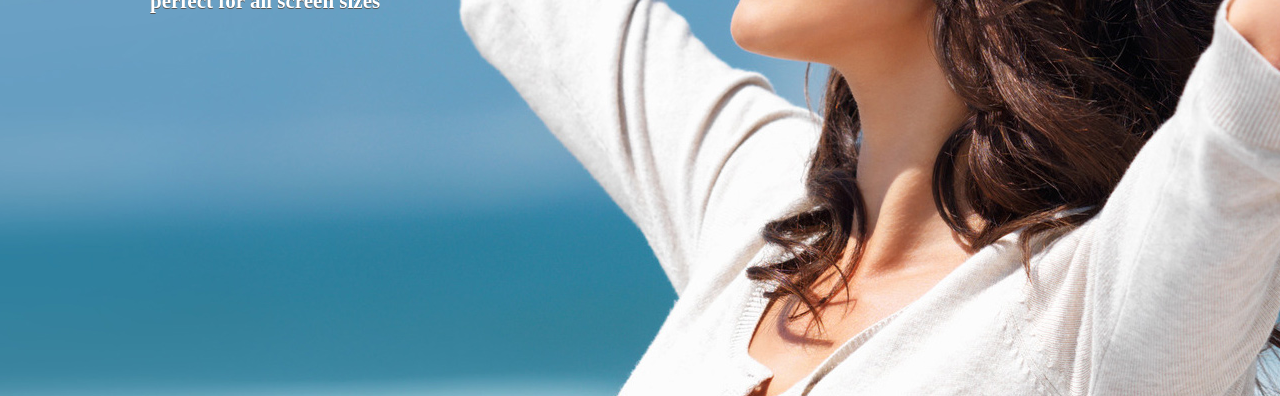
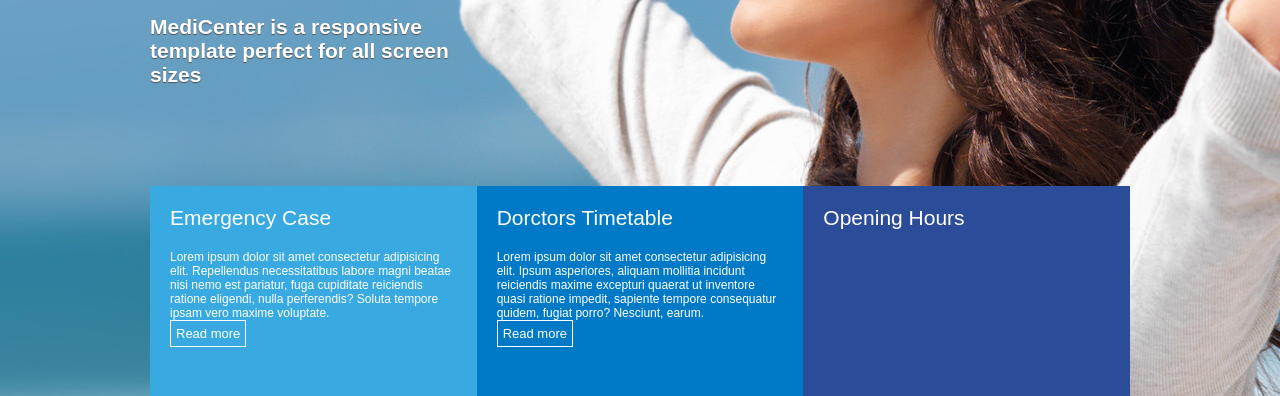
Before and after one commit to Soldier187/Praticando, a plain HTML site: page index.html in a window 1280 px wide. Shown: the part 404-800 px from the top of the page. Drawn offline with Linux system fonts and the light colour scheme.

Commit message:
commit 1

```diff
--- a/assets/CSS/template.css
+++ b/assets/CSS/template.css
@@ -1,3 +1,6 @@
+* {
+    font-family: Arial;
+}
 body {
     margin: 0;
     padding: 0;
@@ -41,10 +44,7 @@ nav a {
     text-decoration: none;
     text-transform: uppercase;
     color: #727272;
-    font-family: Arial,
 }
-
-  /*COM PROBLEMA SA PORRA*/
 
 nav .active a,
  nav a:hover {
@@ -80,13 +80,50 @@ nav .active a,
 .banner_headline h2 {
     color: #ffffff;
     font-size: 21px;
-    text-shadow: 0px 1px 0px #555555;
+    text-shadow: 0px 1px 1px #555555;
     margin: 0;
     padding: 0;
     max-width: 350px;
     margin-top: 30px;
 }
 .banner_options {
+ display: flex;
+ height: 210px;
+  }
+
+ .banner1,
+ .banner2,
+ .banner3 {
  flex: 1;
- height: 210px;
-}
+ padding: 20px;
+ }
+ .banner1{
+    background-color: #39aae1;
+ }
+ .banner2{
+    background-color: #0079c7 ;
+ }
+ .banner3{
+    background-color: #2b4c99;
+ }
+
+ .banner_title {
+    font-size: 21px;
+    color: #ffff;
+ }
+
+ .banner_desc {
+    font-size: 12px;
+    margin-top: 20px;
+    margin-top: 20px;
+    color: #ffff;
+ }
+
+ .banner_options a {
+    display: inline-block;
+    border: 1px solid #ffff;
+    padding: 5px;
+    color: #ffff;
+    font-size: 13px;
+    text-decoration: none;
+ }
--- a/index.html
+++ b/index.html
@@ -30,21 +30,37 @@
                     </ul>
                 </nav>
             </div>
+
         </div>
 
     </header>
     <section id="banner">
          <div class="container column">
-            <div class="banner_headline">
+                <div class="banner_headline">
                 <h1>Top notch experience</h1>
                 <h2>MediCenter is a responsive template perfect for all screen sizes</h2>
 
-            </div>
+         </div>
             <div class="banner_options">
+               <div class="banner1">
+                 <div class="banner_title">Emergency Case</div>
+                   <div class="banner_desc">Lorem ipsum dolor sit amet consectetur adipisicing elit. Repellendus necessitatibus labore magni beatae nisi nemo est pariatur, fuga cupiditate reiciendis ratione eligendi, nulla perferendis? Soluta tempore ipsam vero maxime voluptate.</div>
+                   <a href="">Read more</a>
+                </div>
+
+               <div class="banner2">
+                 <div class="banner_title">Dorctors Timetable</div>
+                 <div class="banner_desc">Lorem ipsum dolor sit amet consectetur adipisicing elit. Ipsum asperiores, aliquam mollitia incidunt reiciendis maxime excepturi quaerat ut inventore quasi ratione impedit, sapiente tempore consequatur quidem, fugiat porro? Nesciunt, earum.</div>
+                 <a href="">Read more</a>
+               </div>
+
+               <div class="banner3">
+                 <div class="banner_title">Opening Hours</div>
+               </div>
 
             </div>
 
-         </div>
+          </div>
     </section>
 </body>
 </html>
```
